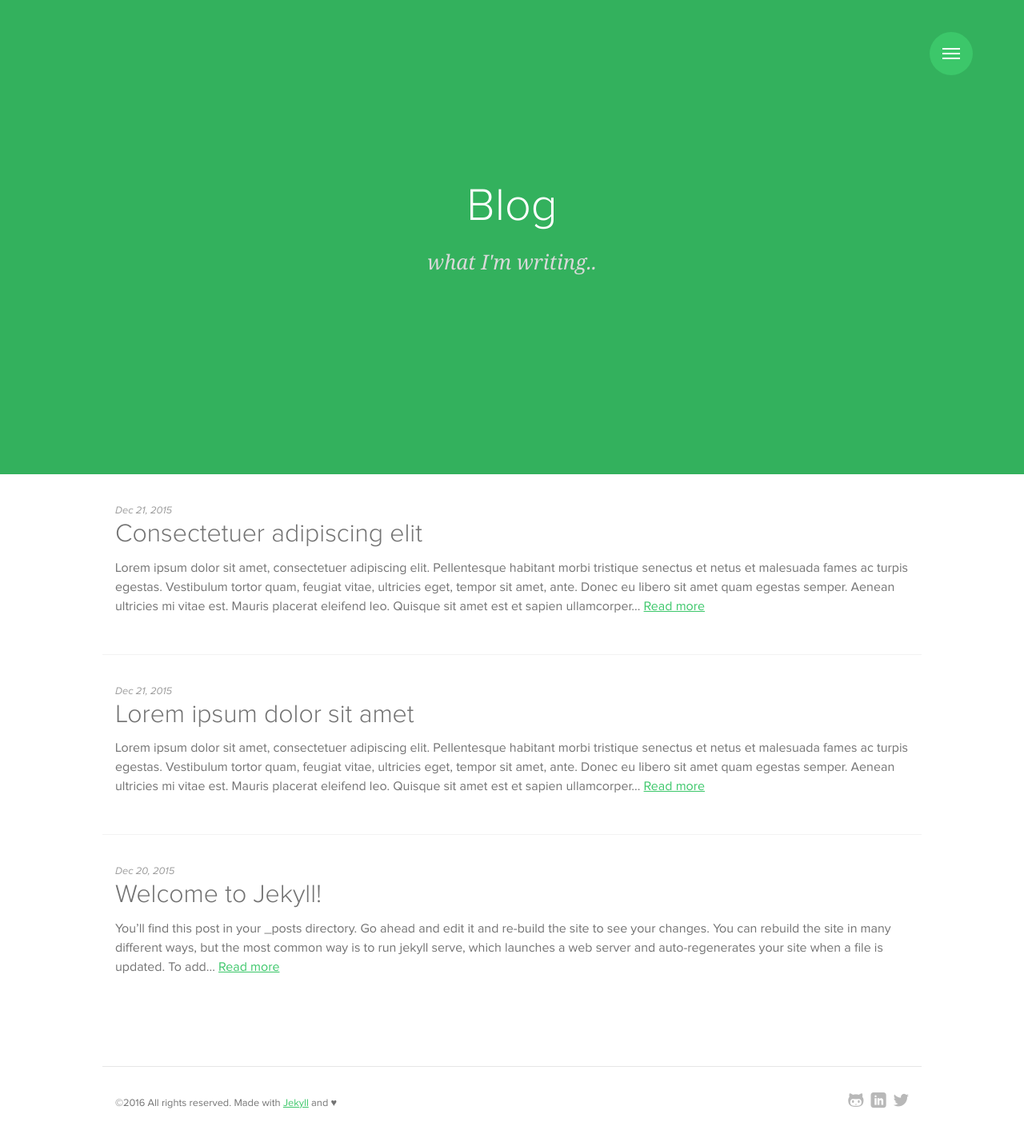
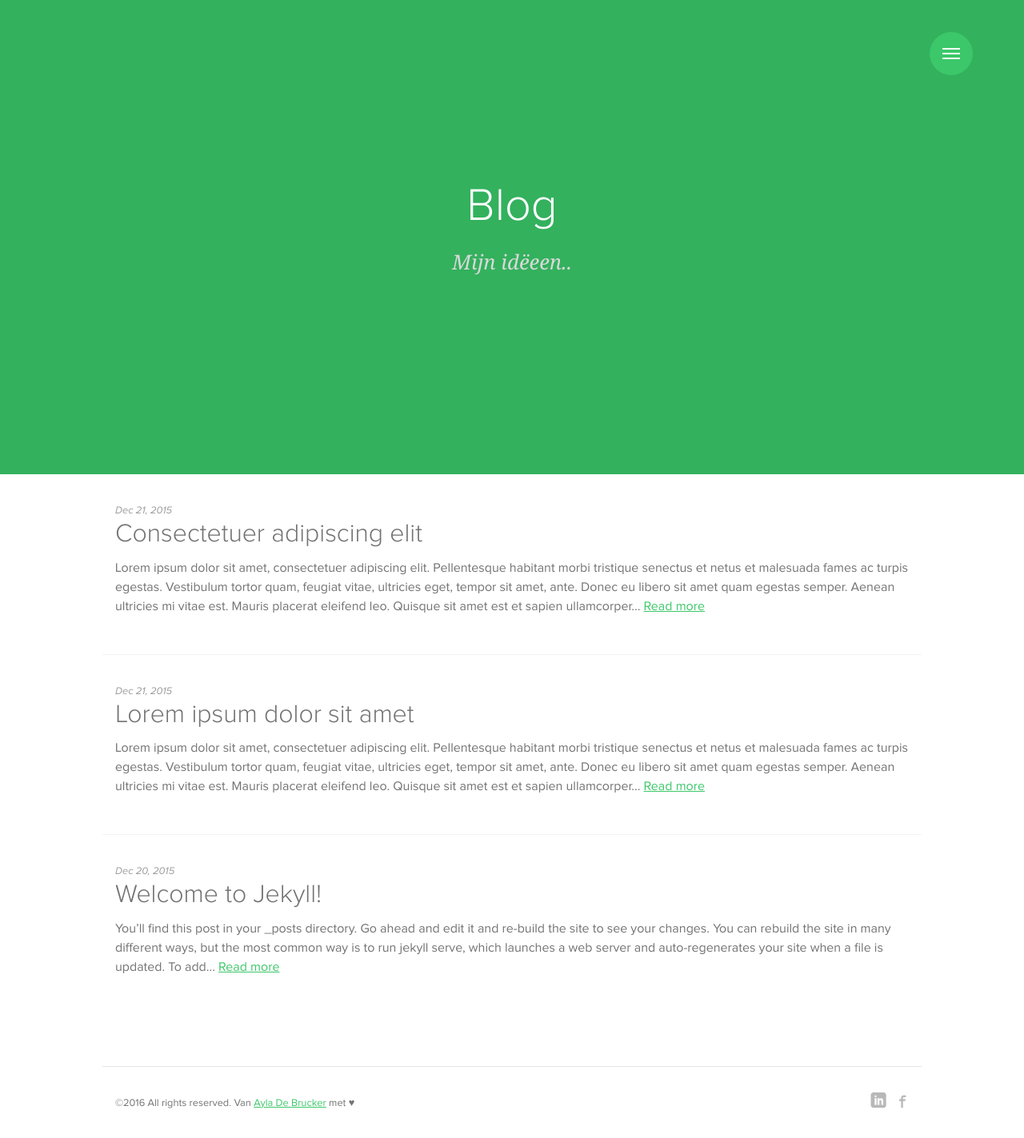
Before and after one commit to mwanji/ayla.debrucker.com, a Jekyll site: the page built from blog/index.html, in a window 1280 px wide. Shown: the whole page at 80% size. Built offline with Jekyll 4.4.1, drawn with Linux system fonts in a browser that asks for light colours; some web fonts are replaced.

Commit message:
More personalisation

```diff
--- a/_config.yml
+++ b/_config.yml
@@ -33,9 +33,9 @@ author:
   thumb     : /images/author.jpg
   email     : ayla_db@hotmail.com
   url       : http://ayla.debrucker.com
+  facebook  : https://www.facebook.com/ayla.debrucker
 #  github    : http://github.com/nandomoreirame
 #  twitter   : http://twitter.com/nandomoreirame
-#  facebook  : http://facebook.com/fernando.dev
 #  linkedin  : http://linkedin.com/in/nandomoreirame
 
 # google_analytics: UA-52446115-1
--- a/_includes/footer.html
+++ b/_includes/footer.html
@@ -2,7 +2,7 @@
   <div class="container">
     {% include social.html %}
     <p>
-      <small>&copy;{{ site.time | date: '%Y' }} All rights reserved. Made with <a href="http://jekyllrb.com/" target="_blank">Jekyll</a> and ♥</small>
+      <small>&copy;{{ site.time | date: '%Y' }} All rights reserved. Van <a href="http://ayla.debrucker.com">Ayla De Brucker</a> met ♥</small>
     </p>
   </div>
 </footer>
--- a/_includes/social.html
+++ b/_includes/social.html
@@ -1,5 +1,4 @@
 <ul class="social">
-  <li><a href="{{ site.author.github }}" target="_blank"><i class="icon icon-github"></i></a></li>
   <li><a href="{{ site.author.linkedin }}" target="_blank"><i class="icon icon-linkedin"></i></a></li>
-  <li><a href="{{ site.author.twitter }}" target="_blank"><i class="icon icon-twitter"></i></a></li>
+  <li><a href="{{ site.author.facebook }}" target="_blank"><i class="icon icon-facebook"></i></a></li>
 </ul>
--- a/blog/index.html
+++ b/blog/index.html
@@ -1,7 +1,7 @@
 ---
 layout: default
 title: Blog
-subtitle: what I'm writing..
+subtitle: Mijn idëeen..
 ---
 
 <section class="post-list">
```
Also changed, not shown: index.html (+3 -6 lines).
